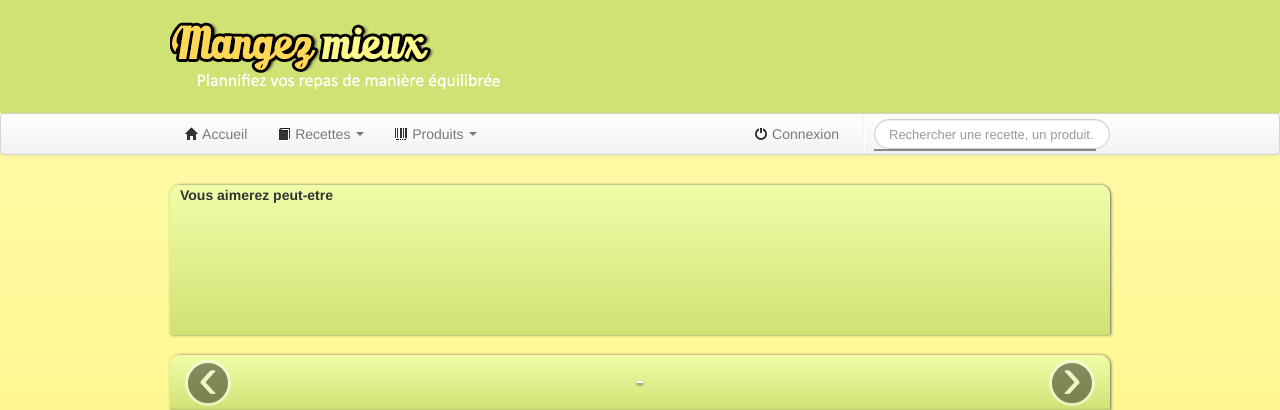
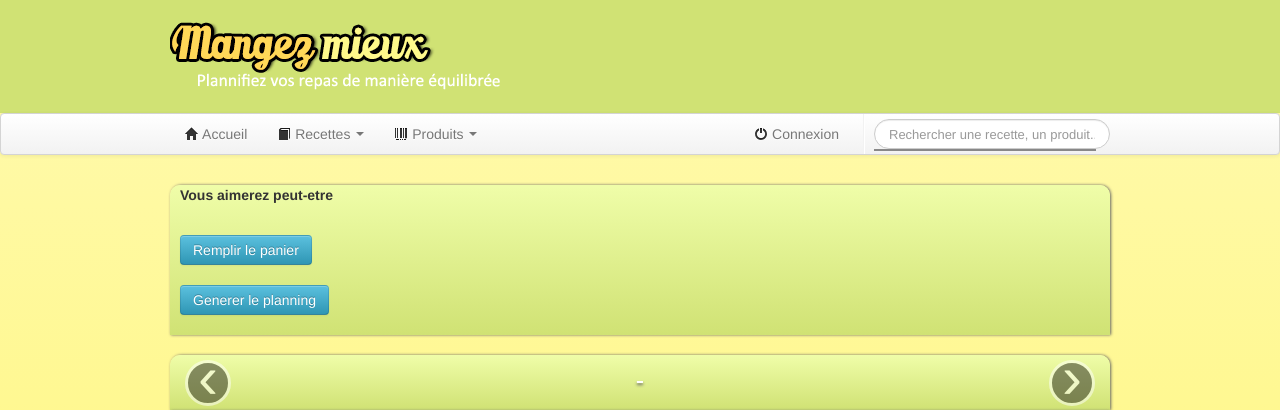
Before and after one commit to notsag/mangezmieux, a Django app: template mangezmieux/templates/planning/home4.html in a window 1280 px wide. Shown: the top 410 px of the page. Run offline with Django 3.2, Linux system fonts and the light colour scheme; the template is opened without the code that fills it, so the values that code supplies are empty; some libraries are stand-ins or nearby versions.

Commit message:
Ajout des boutons de génération du panier et du planning à home4

```diff
--- a/mangezmieux/templates/planning/home4.html
+++ b/mangezmieux/templates/planning/home4.html
@@ -7,6 +7,9 @@
             {% for recetteProp in recettesProp %}
                 <div class="recetteProp"><a href="/recette/detail/{{recetteProp.id}}"><img src="{{recetteProp.image.url}}" class="" alt="Illustration pour : {{recetteProp.nom}}"/></a></div>
             {% endfor %}
+		<br/>
+        <div><a href="/panier/generer?dd={{debutSemaine|date:"Y-m-d"}}&df={{finSemaine|date:"Y-m-d"}}" class="btn btn-info">Remplir le panier</a></div><br/>
+        <div><a href="#" class="btn btn-info">Generer le planning</a></div>
     </div>
     <div id="planning4">
 	<div id="entetePlanning">
```
